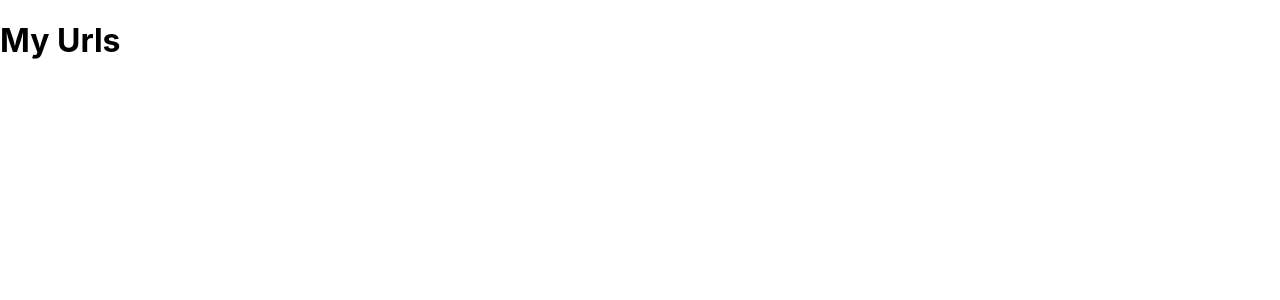
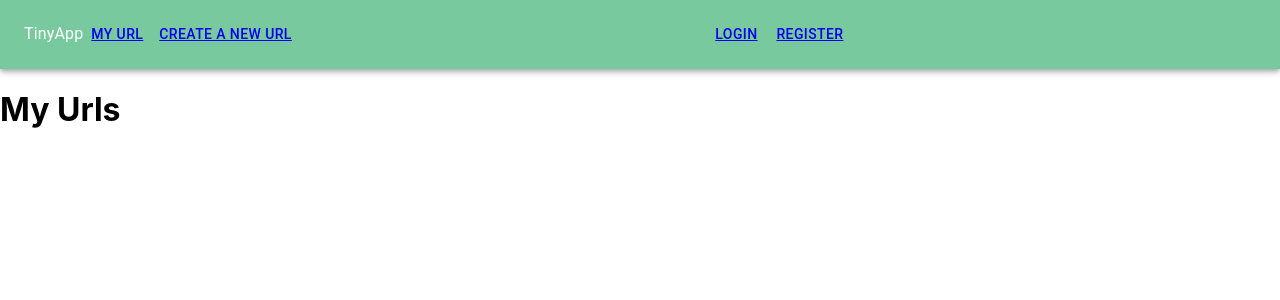
Before and after one commit to patriceandrea/tinyapp-2.0, a React (Create React App) app in the folder client/: page /myurls in a window 1280 px wide. Shown: the top 300 px of the page. Built offline with nearby package versions, Linux system fonts and the light colour scheme.

Commit message:
add navbar

```diff
--- a/client/package.json
+++ b/client/package.json
@@ -5,6 +5,7 @@
   "dependencies": {
     "@emotion/react": "^11.9.3",
     "@emotion/styled": "^11.9.3",
+    "@mui/icons-material": "^5.8.3",
     "@mui/material": "^5.8.3",
     "@testing-library/jest-dom": "^5.16.4",
     "@testing-library/react": "^13.3.0",
--- /dev/null
+++ b/client/src/Components/Header.tsx
@@ -0,0 +1,166 @@
+// import React from "react";
+// import '../stylesheet/Header.css'
+// import { Link } from "react-router-dom";
+
+// export interface IHeaderProps { }
+
+// const Header: React.FunctionComponent<IHeaderProps> = (props) => {
+
+//   return (
+//     <div className="navbar">
+//       <h1>TinyApp</h1>
+//       <div>
+
+//         <Link to='/myurls'>My Urls</Link>
+//         <Link to='/newurls'>Create New Url</Link>
+//       </div>
+//       <div>
+//         <Link to='/login'>Login</Link>
+//         <Link to='/register'>Register</Link>
+//       </div>
+//     </div>
+//   )
+// };
+
+// export default Header;
+
+import * as React from 'react';
+import AppBar from '@mui/material/AppBar';
+import Box from '@mui/material/Box';
+import Toolbar from '@mui/material/Toolbar';
+import Typography from '@mui/material/Typography';
+import Menu from '@mui/material/Menu';
+import Container from '@mui/material/Container';
+import Button from '@mui/material/Button';
+import MenuItem from '@mui/material/MenuItem';
+import AdbIcon from '@mui/icons-material/Adb';
+import { Link } from 'react-router-dom'
+
+// const pages = ['My Url', 'Create a new Url'];
+const sessions = ['Login', 'Register'];
+
+const ResponsiveAppBar = () => {
+  const [anchorElNav, setAnchorElNav] = React.useState<null | HTMLElement>(null);
+  const [anchorElUser, setAnchorElUser] = React.useState<null | HTMLElement>(null);
+
+  const handleOpenNavMenu = (event: React.MouseEvent<HTMLElement>) => {
+    setAnchorElNav(event.currentTarget);
+  };
+  const handleOpenUserMenu = (event: React.MouseEvent<HTMLElement>) => {
+    setAnchorElUser(event.currentTarget);
+  };
+
+  const handleCloseNavMenu = () => {
+    setAnchorElNav(null);
+  };
+
+  const handleCloseUserMenu = () => {
+    setAnchorElUser(null);
+  };
+
+  return (
+
+    <AppBar position="static" style={{ background: '#79c99e' }}>
+      <Container maxWidth="xl">
+        <Toolbar disableGutters>
+
+          <Typography
+
+          >
+            TinyApp
+          </Typography>
+
+          <Box sx={{ flexGrow: 1, display: { xs: 'flex', md: 'none' } }}>
+
+            <Menu
+              id="menu-appbar"
+              anchorEl={anchorElNav}
+              anchorOrigin={{
+                vertical: 'bottom',
+                horizontal: 'left',
+              }}
+              keepMounted
+              transformOrigin={{
+                vertical: 'top',
+                horizontal: 'left',
+              }}
+              open={Boolean(anchorElNav)}
+              onClose={handleCloseNavMenu}
+              sx={{
+                display: { xs: 'block', md: 'none' },
+              }}
+            >
+
+              <MenuItem onClick={handleCloseNavMenu}>
+                <Typography textAlign="center">My Url</Typography>
+              </MenuItem>
+            </Menu>
+          </Box>
+          <AdbIcon sx={{ display: { xs: 'flex', md: 'none' }, mr: 1 }} />
+          <Typography
+            variant="h5"
+            noWrap
+            component="a"
+            href=""
+            sx={{
+              mr: 2,
+              display: { xs: 'flex', md: 'none' },
+              flexGrow: 1,
+              fontFamily: 'monospace',
+              fontWeight: 700,
+              letterSpacing: '.3rem',
+              color: 'inherit',
+              textDecoration: 'none',
+            }}
+          >
+            LOGO
+          </Typography>
+          <Box sx={{ flexGrow: 1, display: { xs: 'none', md: 'flex' } }}>
+
+            <Button
+              onClick={handleCloseNavMenu}
+              sx={{ my: 2, color: 'white', display: 'block' }}
+            >
+              <Link to="/myurls" >
+                My Url
+              </Link>
+            </Button>
+            <Button
+              onClick={handleCloseNavMenu}
+              sx={{ my: 2, color: 'white', display: 'block' }}
+            >
+              <Link to="/newurls" >
+                Create a New Url
+              </Link>
+            </Button>
+          </Box>
+
+          <Box sx={{ flexGrow: 1, display: { xs: 'none', md: 'flex' } }}>
+
+            <Button
+              onClick={handleCloseNavMenu}
+              sx={{ my: 2, color: 'white', display: 'block' }}
+            >
+              <Link to="/login" >
+                Login
+              </Link>
+
+            </Button>
+            <Button
+              onClick={handleCloseNavMenu}
+              sx={{ my: 2, color: 'white', display: 'block' }}
+            >
+              <Link to="/register" >
+                Register
+              </Link>
+
+            </Button>
+          </Box>
+
+        </Toolbar>
+      </Container>
+    </AppBar>
+
+  );
+};
+export default ResponsiveAppBar;
--- a/client/src/pages/Login.tsx
+++ b/client/src/pages/Login.tsx
@@ -5,7 +5,7 @@ export interface ILoginProps { }
 
 const Login: React.FunctionComponent<ILoginProps> = (props) => {
   return (
-    <h1>New Urls</h1>
+    <h1>Please Login into your account</h1>
   )
 };
 
--- a/client/src/pages/MyUrls.tsx
+++ b/client/src/pages/MyUrls.tsx
@@ -1,11 +1,16 @@
 import React from "react";
+import Header from "../Components/Header";
 
 
 export interface IMyUrlsProps { }
 
 const MyUrls: React.FunctionComponent<IMyUrlsProps> = (props) => {
   return (
-    <h1>My Urls </h1>
+
+    <div>
+      <Header />
+      <h1>My Urls </h1>
+    </div>
   )
 };
 
--- /dev/null
+++ b/client/src/stylesheet/Header.css
@@ -0,0 +1,9 @@
+.navbar {
+  display: flex;
+  flex-direction: row;
+  align-items: center;
+  justify-content: space-between;
+  background: #79c99e;
+  width: 100%;
+
+}
```
Also changed, not shown: 1 other file (tests, documents, lock files or other folders).
